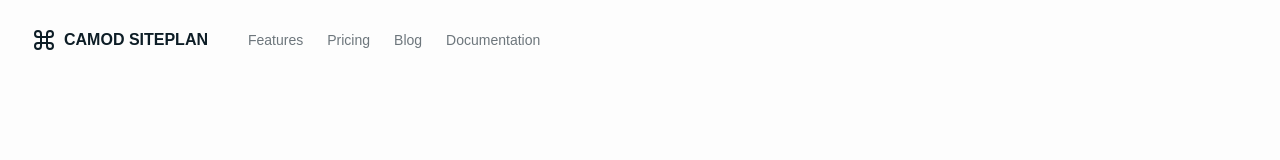
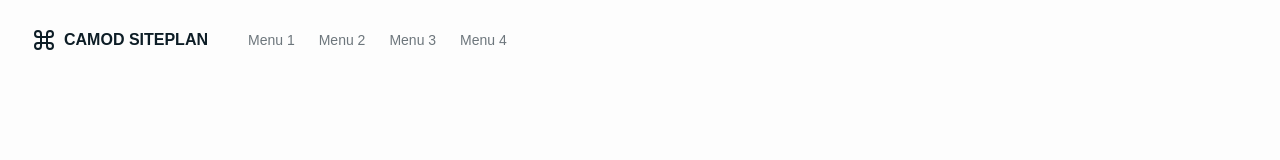
Before and after one commit to fadlikadn/camod-site-plan, a Next.js app: page / in a window 1280 px wide. Shown: the top 160 px of the page. Built offline with nearby package versions, Linux system fonts and the light colour scheme; a web font is replaced by a local one.

Commit message:
Fix approach Link href next/link

```diff
--- a/src/components/main-nav.tsx
+++ b/src/components/main-nav.tsx
@@ -28,10 +28,12 @@ export function MainNav({ items, children }: MainNavProps) {
       </Link>
       {items?.length ? (
         <nav className="hidden gap-6 md:flex">
-          {items?.map((item, index) => (
+          {items?.map((item, index) => {
+            // const linkHref = item.disabled ? "#" : item.href
+            return (
               <Link
                 key={index}
-              href={item.disabled ? "#" : item.href}
+                href={item.disabled ? "#" : { pathname: item.href }}
                 className={cn(
                   "flex items-center text-lg font-medium transition-colors hover:text-foreground/80 sm:text-sm",
                   item.href.startsWith(`/${segment}`)
@@ -42,7 +44,8 @@ export function MainNav({ items, children }: MainNavProps) {
               >
                 {item.title}
               </Link>
-          ))}
+            )
+          })}
         </nav>
       ) : null}
       <button
--- a/src/components/mobile-nav.tsx
+++ b/src/components/mobile-nav.tsx
@@ -28,7 +28,7 @@ export function MobileNav({ items, children }: MobileNavProps) {
           {items.map((item, index) => (
             <Link
               key={index}
-              href={item.disabled ? "#" : item.href}
+              href={item.disabled ? "#" : { pathname: item.href }}
               className={cn(
                 "flex w-full items-center rounded-md p-2 text-sm font-medium hover:underline",
                 item.disabled && "cursor-not-allowed opacity-60"
--- a/src/config/marketing.ts
+++ b/src/config/marketing.ts
@@ -3,20 +3,20 @@ import { MarketingConfig } from "@/types"
 export const marketingConfig: MarketingConfig = {
   mainNav: [
     {
-      title: "Features",
-      href: "/#features",
+      title: "Menu 1",
+      href: "#",
     },
     {
-      title: "Pricing",
-      href: "/pricing",
+      title: "Menu 2",
+      href: "#",
     },
     {
-      title: "Blog",
-      href: "/blog",
+      title: "Menu 3",
+      href: "#",
     },
     {
-      title: "Documentation",
-      href: "/docs",
+      title: "Menu 4",
+      href: "#",
     },
   ],
 }
```
Lines whose indentation alone changed are shown as unchanged.
